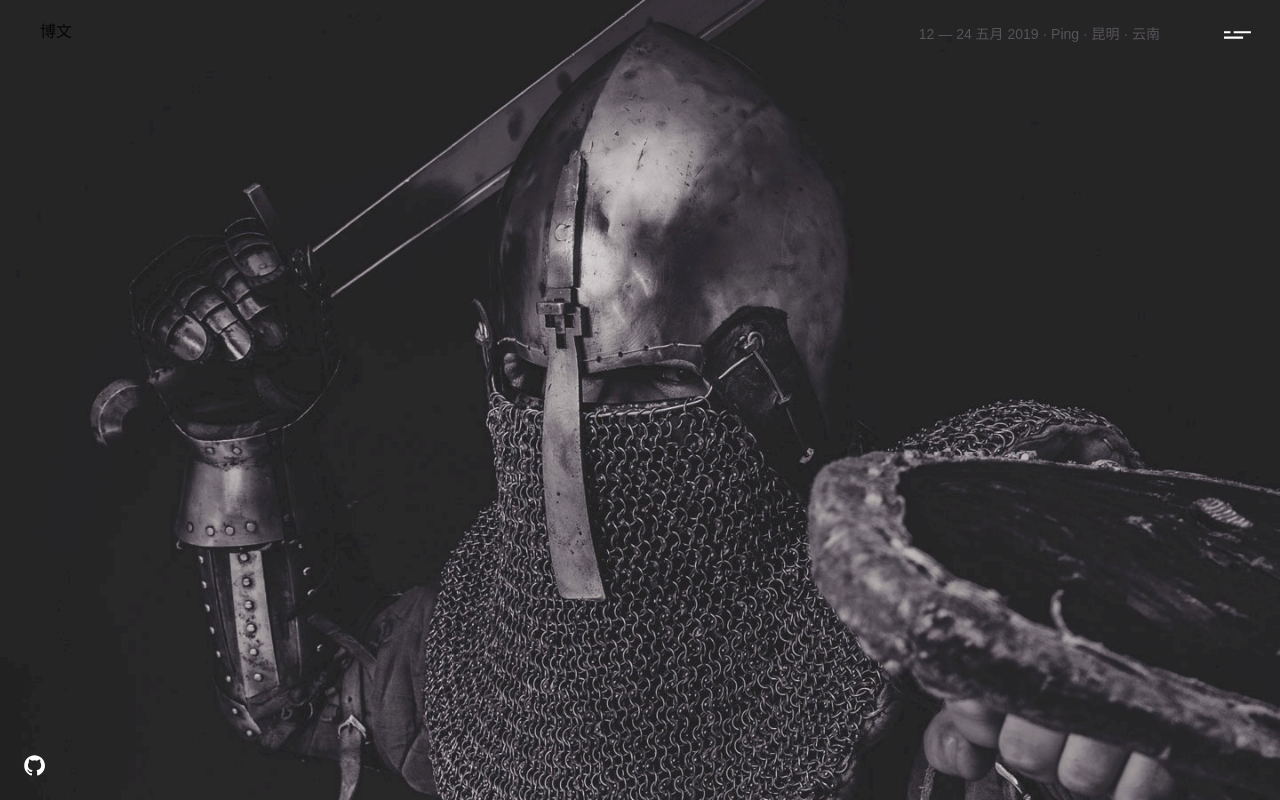
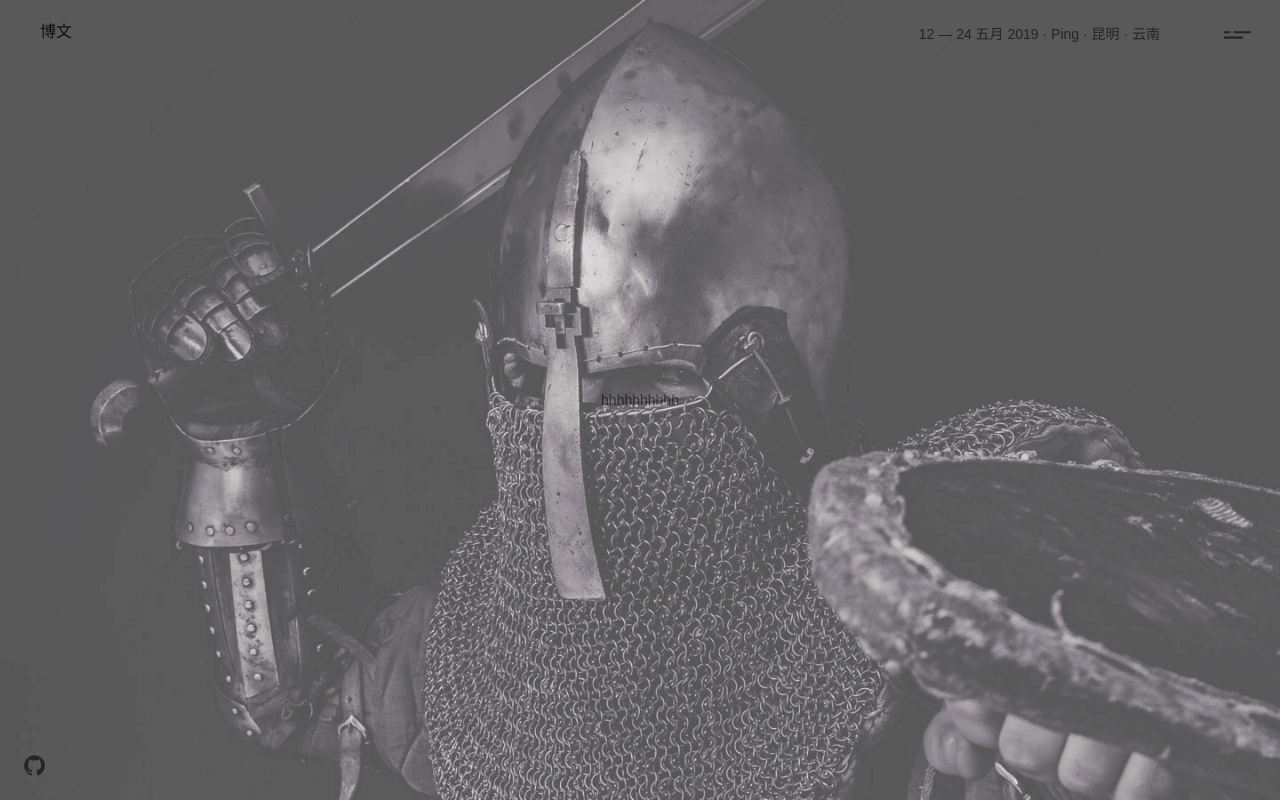
Before and after one commit to leeping88901024/blog1.0, a Next.js app: page / in a window 1280 px wide. Built offline with nearby package versions, Linux system fonts and the light colour scheme.

Commit message:
change color

```diff
--- a/pages/index.js
+++ b/pages/index.js
@@ -2,10 +2,8 @@ import MultiboxMenu from '../components/MultiboxMenu'
 
 export default () => (
   <MultiboxMenu title='主页'>
-    {/*
-
-    <p className="content__tagline">有关内容的标签</p>
-    <h2 className="content__title">内容标题</h2>*/}
-
+    <div>
+      hhhhhhhhhh
+    </div>
   </MultiboxMenu>
 )
--- a/static/css/multiboxmenu-base.css
+++ b/static/css/multiboxmenu-base.css
@@ -6,20 +6,20 @@ article,aside,details,figcaption,figure,footer,header,hgroup,main,nav,section,su
 }
 
 body {
-	--color-text: #fff;
-	--color-bg: #dab7b7;
-	--color-link: #fff;
+	--color-text: #252525;
+	--color-bg: #fff;
+	--color-link: #252525;
 	--color-link-hover: #f20c40;
-	--color-bg-item1: #15171b;
-	--color-bg-item2: #2c35b7;
-	--color-bg-item3: #0f1013;
-	--color-bg-item4: #1d2027;
-	--color-bg-item5: #0f1013;
+	--color-bg-item1: #fff;
+	--color-bg-item2: #babbcf;
+	--color-bg-item3: #fff;
+	--color-bg-item4: #fff;
+	--color-bg-item5: #fff;
 	--color-item-alt: #494d54;
 	--color-quote: #5b677a;
-	--color-info: #57535a;
+	--color-info: #252525;
 	--color-title: #e23434;
-	--color-tagline: #e2e2e2;
+	--color-tagline: #252525;
 	font-family: "europa", Futura, Arial, sans-serif;
 	min-height: 100vh;
 	color: #57585c;
@@ -128,7 +128,7 @@ main {
 	height: 100%;
 	top: 0;
 	left: 0;
-	background-image: url(../img/multiboxmenu-1.jpg);
+	/*background-image: url(../img/multiboxmenu-1.jpg);*/
 	background-position: 50% 0%;
 	background-size: cover;
 	z-index: 1;
@@ -214,7 +214,7 @@ main {
 .action {
 	background: none;
 	border: 0;
-	color: #fff;
+	color: #252525;
 	cursor: pointer;
 	padding: 0;
 }
```
